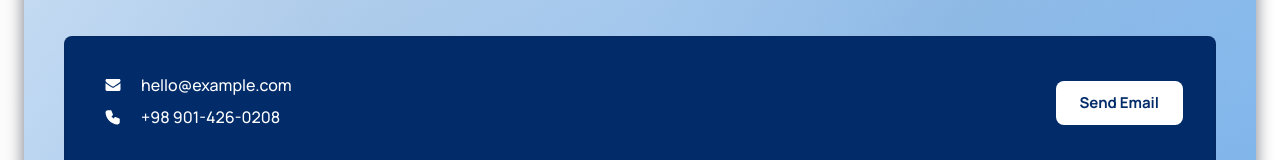
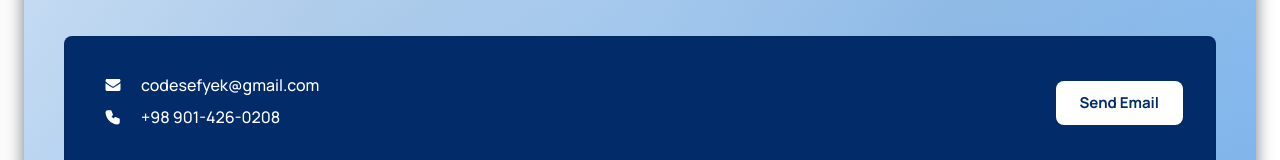
Before and after one commit to SefYek/portfolio, a Next.js app: page / in a window 1280 px wide. Shown: the part 2693-2853 px from the top of the page. Built offline with nearby package versions, Linux system fonts and the light colour scheme; what @mui/material-nextjs would draw is missing.

Commit message:
fix data

```diff
--- a/src/features/profile/data/profile.ts
+++ b/src/features/profile/data/profile.ts
@@ -10,7 +10,7 @@ export const navItems = [
 export const profile: Profile = {
   name: "AmirHossein Mohammadi",
   role: "Front End Developer",
-  email: "hello@example.com",
+  email: "codesefyek@gmail.com",
   phone: "+98 901-426-0208",
   summary:
     "I build clean, responsive, and scalable web interfaces with a focus on thoughtful user experience and polished implementation.",
```
